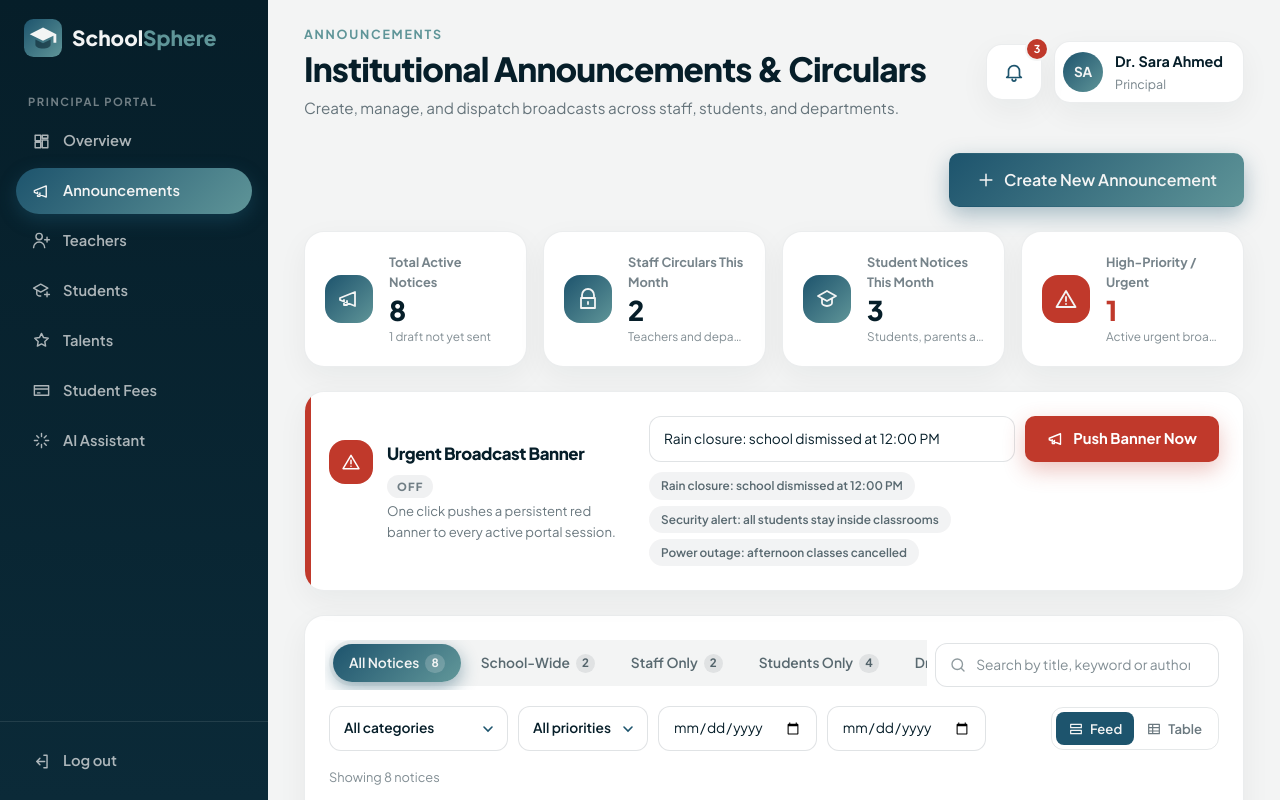
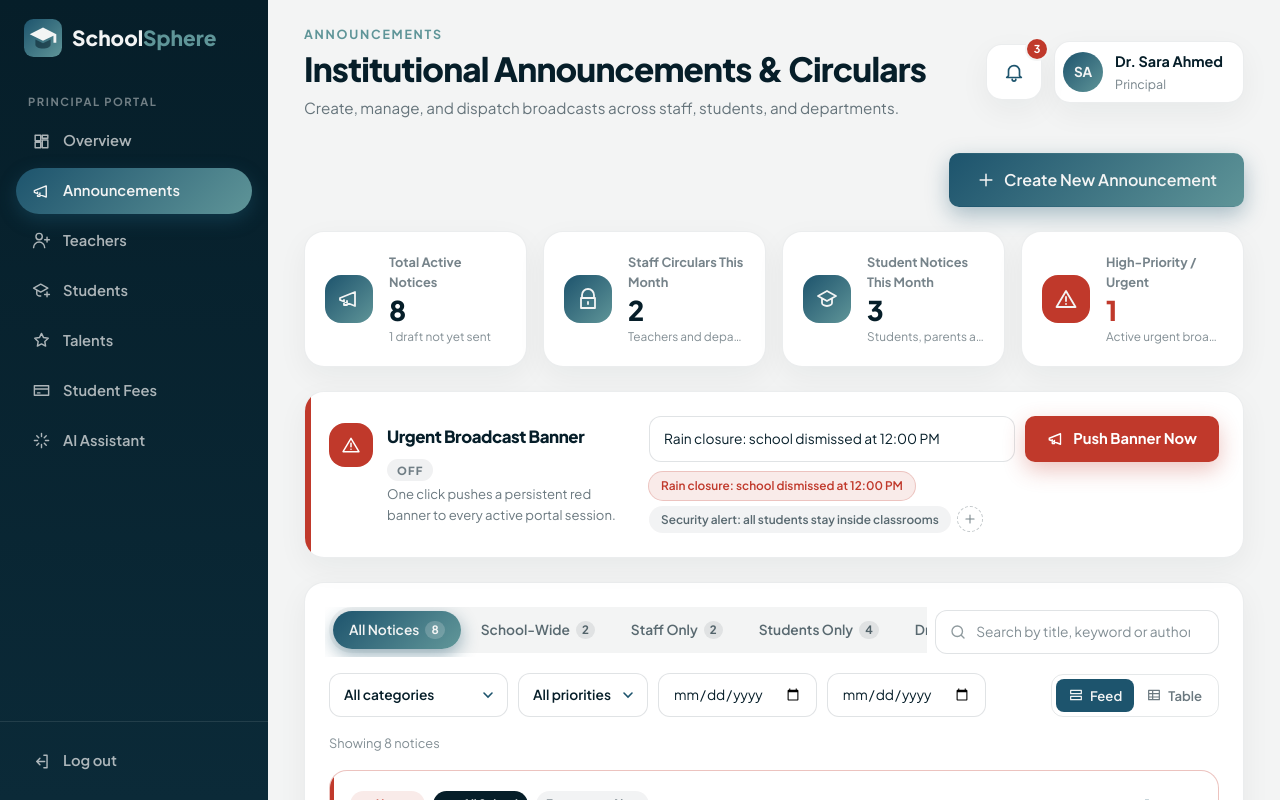
Before and after one commit to devdevcipator-arch/school-project, a Next.js app: page /principal/announcements in a window 1280 px wide. Shown: the top 800 px of the page. Built offline with nearby package versions, Linux system fonts and the light colour scheme.

Commit message:
Broadcast banner: two default presets, (+) to add saved custom presets
Co-Authored-By: Claude Opus 5.5 <noreply@anthropic.com>

```diff
--- a/components/announcements/AnnouncementsBoard.tsx
+++ b/components/announcements/AnnouncementsBoard.tsx
@@ -17,7 +17,7 @@ import {
 } from "@/lib/announcements";
 import { Select, Toast, fieldClass, ghostSm, type ToastData } from "@/components/dashboard/controls";
 import Composer, { type ComposerResult } from "./Composer";
-import { setEmergency, useEmergency } from "./emergency";
+import { saveCustomPresets, setEmergency, useCustomPresets, useEmergency } from "./emergency";
 import { AudienceTag, PriorityBadge, PriorityDot } from "./tags";
 
 type Tab = "all" | "school" | "staff" | "students" | "drafts";
@@ -59,11 +59,101 @@ function Metric({ label, value, icon, tone = "brand", note }: { label: string; v
 
 /* ---------------- Emergency controller ---------------- */
 
-const presets = ["Rain closure: school dismissed at 12:00 PM", "Security alert: all students stay inside classrooms", "Power outage: afternoon classes cancelled"];
+const defaultPresets = ["Rain closure: school dismissed at 12:00 PM", "Security alert: all students stay inside classrooms"];
+
+const chipClass = "rounded-full px-3 py-1 text-[.74rem] font-semibold transition-colors";
+const chipIdle = "bg-ink/5 text-ink/65 hover:bg-danger/10 hover:text-danger";
+const chipActive = "bg-danger/10 text-danger ring-1 ring-danger/30";
+
+/** Quick-select messages: the defaults plus any the principal saved, with a (+) to add new ones. */
+function PresetChips({ value, onPick }: { value: string; onPick: (msg: string) => void }) {
+  const custom = useCustomPresets();
+  const [adding, setAdding] = useState(false);
+  const [draft, setDraft] = useState("");
+
+  const all = [...defaultPresets, ...custom.filter((p) => !defaultPresets.includes(p))];
+  const cancel = () => {
+    setAdding(false);
+    setDraft("");
+  };
+  const save = () => {
+    const text = draft.trim();
+    if (!text) return;
+    if (!all.includes(text)) saveCustomPresets([...custom, text]);
+    onPick(text);
+    cancel();
+  };
+
+  return (
+    <div className="flex flex-wrap items-center gap-1.5">
+      {all.map((p) => {
+        const isCustom = !defaultPresets.includes(p);
+        const active = p === value;
+        return (
+          <span key={p} className={`inline-flex items-center ${chipClass} ${active ? chipActive : chipIdle} ${isCustom ? "pr-1.5" : ""}`}>
+            <button type="button" onClick={() => onPick(p)} aria-pressed={active} className="cursor-pointer text-left">
+              {p}
+            </button>
+            {isCustom && (
+              <button
+                type="button"
+                aria-label={`Remove preset: ${p}`}
+                onClick={() => saveCustomPresets(custom.filter((c) => c !== p))}
+                className="ml-1 grid size-4 cursor-pointer place-items-center rounded-full text-current/70 transition-colors hover:bg-danger hover:text-white"
+              >
+                <Icon d="M6 6l12 12 M18 6 6 18" className="size-2.5" />
+              </button>
+            )}
+          </span>
+        );
+      })}
+
+      {adding ? (
+        <span className="inline-flex items-center gap-1 rounded-full border border-danger/30 bg-white py-0.5 pl-3 pr-1">
+          <label htmlFor="emergency-preset" className="sr-only">
+            New preset message
+          </label>
+          <input
+            id="emergency-preset"
+            autoFocus
+            value={draft}
+            maxLength={140}
+            onChange={(e) => setDraft(e.target.value)}
+            onKeyDown={(e) => {
+              // Keep Enter from submitting the outer form (which would push the banner).
+              if (e.key === "Enter") {
+                e.preventDefault();
+                save();
+              } else if (e.key === "Escape") cancel();
+            }}
+            placeholder="Type a new preset"
+            className="w-[min(240px,50vw)] bg-transparent text-[.74rem] font-semibold outline-none placeholder:text-ink/40"
+          />
+          <button type="button" onClick={save} disabled={!draft.trim()} aria-label="Save preset" className="grid size-6 cursor-pointer place-items-center rounded-full bg-danger text-white transition-opacity disabled:cursor-not-allowed disabled:opacity-40">
+            <Icon d="M5 12l4 4 10-10" className="size-3.5" />
+          </button>
+          <button type="button" onClick={cancel} aria-label="Cancel" className="grid size-6 cursor-pointer place-items-center rounded-full text-ink/50 transition-colors hover:bg-ink/8 hover:text-ink">
+            <Icon d="M6 6l12 12 M18 6 6 18" className="size-3.5" />
+          </button>
+        </span>
+      ) : (
+        <button
+          type="button"
+          onClick={() => setAdding(true)}
+          aria-label="Add preset option"
+          title="Add preset option"
+          className="grid size-[26px] cursor-pointer place-items-center rounded-full border border-dashed border-ink/25 text-ink/55 transition-colors hover:border-danger hover:bg-danger/10 hover:text-danger"
+        >
+          <Icon d="M12 5v14 M5 12h14" className="size-3.5" />
+        </button>
+      )}
+    </div>
+  );
+}
 
 function EmergencyController() {
   const live = useEmergency();
-  const [msg, setMsg] = useState(presets[0]);
+  const [msg, setMsg] = useState(defaultPresets[0]);
 
   return (
     <section
@@ -115,13 +205,7 @@ function EmergencyController() {
                 Push Banner Now
               </button>
             </div>
-            <div className="flex flex-wrap gap-1.5">
-              {presets.map((p) => (
-                <button key={p} type="button" onClick={() => setMsg(p)} className="cursor-pointer rounded-full bg-ink/5 px-3 py-1 text-[.74rem] font-semibold text-ink/65 transition-colors hover:bg-danger/10 hover:text-danger">
-                  {p}
-                </button>
-              ))}
-            </div>
+            <PresetChips value={msg} onPick={setMsg} />
           </form>
         )}
       </div>
--- a/components/announcements/emergency.tsx
+++ b/components/announcements/emergency.tsx
@@ -1,6 +1,6 @@
 "use client";
 
-import { useSyncExternalStore } from "react";
+import { useMemo, useSyncExternalStore } from "react";
 
 // Front-end phase: the emergency banner lives in localStorage so every portal page
 // (and other open tabs) picks it up. Backend phase: push it to all active sessions.
@@ -26,6 +26,40 @@ export function setEmergency(message: string | null) {
   window.dispatchEvent(new Event(EVENT));
 }
 
+// Custom quick-select messages the principal saved for the broadcast form.
+const PRESETS_KEY = "ss-emergency-presets";
+
+function readPresets(raw: string | null): string[] {
+  try {
+    const list: unknown = JSON.parse(raw ?? "[]");
+    return Array.isArray(list) ? list.filter((p): p is string => typeof p === "string") : [];
+  } catch {
+    return [];
+  }
+}
+
+function presetsSnapshot() {
+  try {
+    return localStorage.getItem(PRESETS_KEY);
+  } catch {
+    return null;
+  }
+}
+
+export function useCustomPresets() {
+  const raw = useSyncExternalStore(subscribe, presetsSnapshot, () => null);
+  return useMemo(() => readPresets(raw), [raw]);
+}
+
+export function saveCustomPresets(list: string[]) {
+  try {
+    localStorage.setItem(PRESETS_KEY, JSON.stringify(list));
+  } catch {
+    // Storage blocked (private mode): the preset just won't persist.
+  }
+  window.dispatchEvent(new Event(EVENT));
+}
+
 /** Persistent red banner at the top of every portal page while an emergency is live. */
 export function EmergencyBanner() {
   const message = useEmergency();
```
